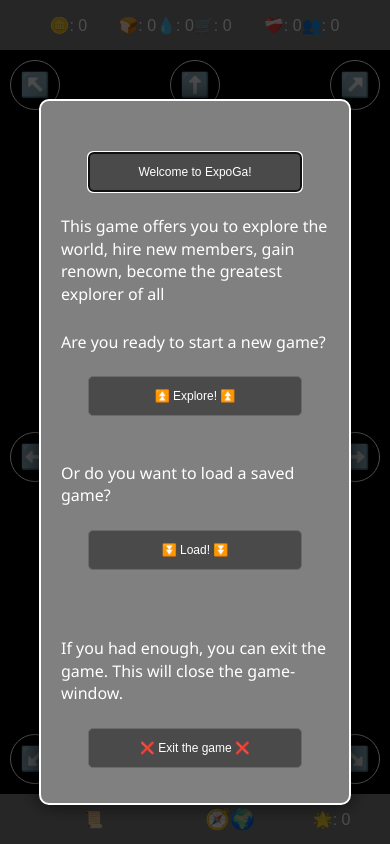
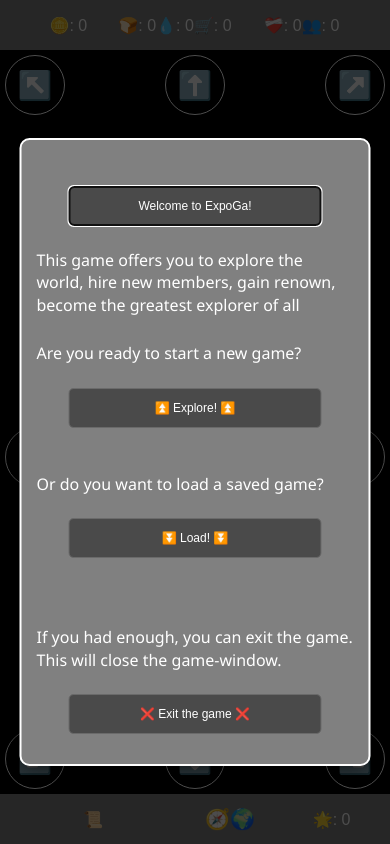
Before and after one commit to mrmartuz/game-onspot-01, a plain HTML site: page index.html in a window 390 px wide. Drawn offline with Linux system fonts and the light colour scheme.

Commit message:
feat(responsive): enhance canvas resizing and mobile layout
- Updated canvas resizing logic to maintain aspect ratio and optimize tile sizes based on available viewport space, improving gameplay experience across devices.
- Adjusted CSS for the game canvas and buttons to ensure better alignment and touch-friendly sizes on mobile devices, enhancing user interaction.
- Implemented mobile-specific styles for dialog and buttons to improve usability and accessibility on smaller screens.

```diff
--- a/index.html
+++ b/index.html
@@ -4,7 +4,7 @@
     <meta charset="UTF-8" />
     <meta
       name="viewport"
-      content="width=device-width, initial-scale=1.0, maximum-scale=1.0, user-scalable=no"
+      content="width=device-width, initial-scale=1.0, maximum-scale=1.0, user-scalable=no, viewport-fit=cover"
     />
     <title>EXPOGA🧭</title>
     <link rel="stylesheet" href="styles.css" />
--- a/rendering.js
+++ b/rendering.js
@@ -9,12 +9,50 @@ export const canvas = document.getElementById("game-canvas");
 export const ctx = canvas.getContext("2d");
 
 export function resize() {
-  canvas.width = window.innerWidth;
-  canvas.height = window.innerHeight - 80;
+  // Get available space (viewport minus status bars)
+  const availableWidth = window.innerWidth;
+  const availableHeight = window.innerHeight - 80; // 50px status bar + 30px bottom bar
+
+  // Calculate aspect ratio
+  const aspectRatio = availableWidth / availableHeight;
+
+  // Determine if we're in portrait or landscape mode
+  const isPortrait = aspectRatio < 1;
+
+  let canvasWidth, canvasHeight;
+
+  if (isPortrait) {
+    // In portrait mode, limit width to maintain square-ish tiles
+    canvasWidth = Math.min(availableWidth, availableHeight * 0.9); // Max 90% of height
+    canvasHeight = availableHeight;
+  } else {
+    // In landscape mode, limit height to maintain square-ish tiles
+    canvasWidth = availableWidth;
+    canvasHeight = Math.min(availableHeight, availableWidth * 0.9); // Max 90% of width
+  }
+
+  // Set canvas dimensions
+  canvas.width = canvasWidth;
+  canvas.height = canvasHeight;
+
+  // Calculate optimal tile size based on canvas dimensions
+  // Aim for roughly 8-10 tiles visible in the smaller dimension for much better visibility
+  const minDimension = Math.min(canvasWidth, canvasHeight);
+  const optimalTileSize = Math.floor(minDimension / 9); // 9 tiles in smaller dimension
+  gameState.tileSize = Math.max(40, Math.min(80, optimalTileSize)); // Clamp between 40-80px
+
+  // Update sprite sizes proportionally
+  gameState.spriteSizeLocation = Math.floor(gameState.tileSize * 0.8);
+  gameState.spriteSizeEntity = Math.floor(gameState.tileSize * 0.48);
+  gameState.spriteSizeFlora = Math.floor(gameState.tileSize * 0.4);
+
+  // Calculate view dimensions based on actual canvas size
   gameState.viewWidth = Math.floor(canvas.width / gameState.tileSize);
   if (gameState.viewWidth % 2 === 0) gameState.viewWidth--;
   gameState.viewHeight = Math.floor(canvas.height / gameState.tileSize);
   if (gameState.viewHeight % 2 === 0) gameState.viewHeight--;
+
+  // Center the canvas content
   gameState.offsetX =
     (canvas.width - gameState.viewWidth * gameState.tileSize) / 2;
   gameState.offsetY =
--- a/styles.css
+++ b/styles.css
@@ -10,10 +10,10 @@ body {
 #game-canvas {
     position: absolute;
     top: 50px;
-    left: 0;
-    width: 100%;
-    height: calc(100vh - 80px);
+    left: 50%;
+    transform: translateX(-50%);
     background-color: black;
+    display: block;
 }
 
 #btn-n,
@@ -307,7 +307,7 @@ body {
 }
 
 @media (max-width: 600px) {
-
+    /* Mobile-specific adjustments */
     #gold-button,
     #inventory-button,
     #group-button,
@@ -317,7 +317,64 @@ body {
     }
 
     #game-dialog {
-        width: 80%;
+        width: 90%;
+        max-height: calc(100vh - 120px);
+        padding: 15px;
+    }
+
+    /* Make movement buttons larger and more touch-friendly */
+    #btn-n,
+    #btn-ne,
+    #btn-e,
+    #btn-se,
+    #btn-s,
+    #btn-sw,
+    #btn-w,
+    #btn-nw {
+        width: 60px;
+        height: 60px;
+        font-size: 28px;
+    }
+
+    /* Adjust button positions for larger buttons */
+    #btn-n {
+        top: 55px;
+        left: calc(50% - 30px);
+    }
+
+    #btn-ne {
+        top: 55px;
+        right: 5px;
+    }
+
+    #btn-e {
+        top: calc(50% + 5px);
+        right: 5px;
+    }
+
+    #btn-se {
+        bottom: 55px;
+        right: 5px;
+    }
+
+    #btn-s {
+        bottom: 55px;
+        left: calc(50% - 30px);
+    }
+
+    #btn-sw {
+        bottom: 55px;
+        left: 5px;
+    }
+
+    #btn-w {
+        top: calc(50% + 5px);
+        left: 5px;
+    }
+
+    #btn-nw {
+        top: 55px;
+        left: 5px;
     }
 }
 
```
